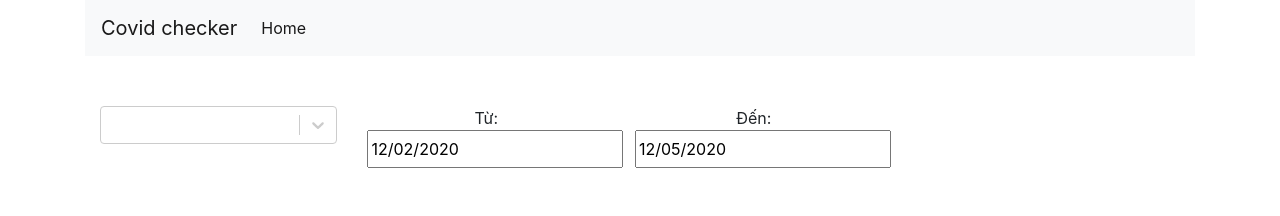
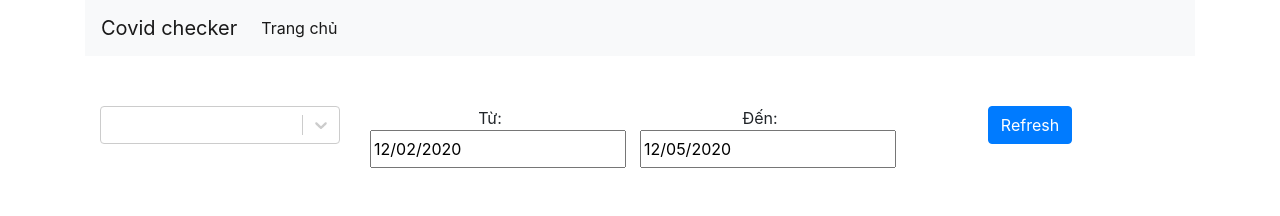
Before and after one commit to Futurify-NhanPhan/covid, a React (Create React App) app: page / in a window 1280 px wide. Shown: the top 216 px of the page. Built offline with nearby package versions, Linux system fonts and the light colour scheme; no server answers.

Commit message:
Unit test when user click on button

```diff
--- a/src/components/pages/landing/home.tsx
+++ b/src/components/pages/landing/home.tsx
@@ -48,7 +48,7 @@ class HomeComponent extends React.Component<Props, States> {
 		this.setState({ selectCountry: country }, this.refreshCovidStatuses)
 	}
 
-	private async refreshCovidStatuses() {
+	async refreshCovidStatuses() {
 		addLoading();
 		let res = await getCovidStatusByCountry(this.state.selectCountry.value, this.state.fromDate, this.state.toDate);
 		removeLoading();
@@ -70,13 +70,16 @@ class HomeComponent extends React.Component<Props, States> {
 	render() {
 		return (
 			<div>
-				<form data-testid="filterForm" className='col-md-9 row filter'>
-					<div className='col-md-4' data-testid="countrySelect"><Select value={this.state.selectCountry} onChange={this.onSelectCountry.bind(this)} options={this.state.options} /></div>
-					<div className='col-md-4'>
+				<form data-testid="filterForm" className='col-md-12 row filter'>
+					<div className='col-md-3' data-testid="countrySelect"><Select value={this.state.selectCountry} onChange={this.onSelectCountry.bind(this)} options={this.state.options} /></div>
+					<div className='col-md-3'>
 						Từ: <DatePicker className="date-input" selected={this.state.fromDate} onChange={this.changeFromDate.bind(this)} />
 					</div>
-					<div className='col-md-4'>
+					<div className='col-md-3'>
 						Đến: <DatePicker className="date-input" selected={this.state.toDate} onChange={this.changeToDate.bind(this)} />
+					</div>
+					<div className='col-md-3'>
+						<button onClick={this.refreshCovidStatuses} className="btn btn-primary">Refresh</button>
 					</div>
 				</form>
 				<table data-testid="statusesTable" className="table">
--- a/src/components/shared/menu.tsx
+++ b/src/components/shared/menu.tsx
@@ -21,7 +21,7 @@ const Menu: React.FC = () => {
 				<ul className="navbar-nav">
 					<li className="nav-item active">
 						<span className="nav-link disabled">
-							Home <span className="sr-only">(current)</span>
+							Trang chủ <span className="sr-only">(current)</span>
 						</span>
 					</li>
 				</ul>
```
Also changed, not shown: 2 other files (tests, documents, lock files or other folders).
